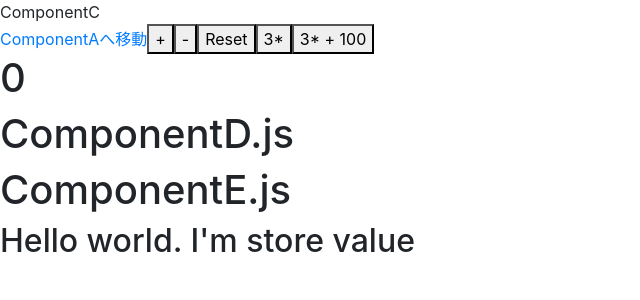
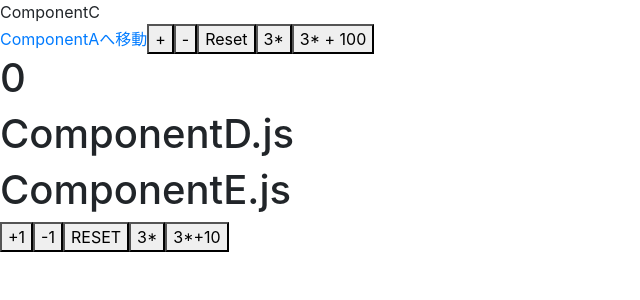
Before and after one commit to SatakeYusuke19920527/takumi-nishimura-app, a React (Create React App) app: page /componentc in a window 1280 px wide. Shown: the top 300 px of the page, without its empty margins (0-640 px from the left). Built offline with nearby package versions, Linux system fonts and the light colour scheme.

Commit message:
storeをつかってINCREMENTのやつをつくりました。

```diff
--- a/src/actions/index.js
+++ b/src/actions/index.js
@@ -4,3 +4,5 @@ export const RESET = 'RESET'
 export const ADD_EVENT = 'ADD_EVENT'
 export const ALLDELETE_EVENT = 'ALLDELETE_EVENT'
 export const DELETE_EVENT = 'DELETE_EVENT'
+export const SANBAI = 'SANBAI'
+export const SANBAITAS = 'SANBAITAS'
--- a/src/components/ComponentE.js
+++ b/src/components/ComponentE.js
@@ -1,11 +1,46 @@
 import React, { useContext } from 'react'
 import { Store } from '../store/index'
+import { INCREMENT, DECREMENT,RESET,SANBAI,SANBAITAS } from '../actions/index'
 const ComponentE = () => {
-  const value = useContext(Store)
+  const { globalState, setGlobalState } = useContext(Store);
+  const handleClick = () => {
+    setGlobalState({
+      type: INCREMENT
+    })
+  }
+   const handleClickone = () => {
+    setGlobalState({
+      type: DECREMENT
+    })
+   }
+  const handleClicktwo = () => {
+    setGlobalState({
+      type: RESET
+    })
+  }
+  const handleClickthree = () => {
+    setGlobalState({
+      type: SANBAI
+    })
+  }
+  const handleClickfour = () => {
+
+      setGlobalState({
+      type: SANBAITAS
+    })
+
+
+  }
+  console.log(globalState)
   return (
     <div>
       <h1>ComponentE.js</h1>
-      <h2>{value}</h2>
+      <button onClick={handleClick}>+1</button>
+      <button onClick={handleClickone}>-1</button>
+      <button onClick={handleClicktwo}>RESET</button>
+      <button onClick={handleClickthree}>3*</button>
+      <button onClick={handleClickfour}>3*+10</button>
+
    </div>
  )
 }
--- a/src/components/ComponentF.js
+++ b/src/components/ComponentF.js
@@ -1,11 +1,11 @@
 import React, { useContext } from 'react'
 import { Store } from '../store/index'
 const ComponentF = () => {
-  const value = useContext(Store)
+
   return (
     <div>
       <h1>ComponentF.js</h1>
-      <h2>{value}</h2>
+
     </div>
   )
 }
--- a/src/reducers/index.js
+++ b/src/reducers/index.js
@@ -1,4 +1,4 @@
-import { INCREMENT, DECREMENT, RESET, ADD_EVENT,DELETE_EVENT,ALLDELETE_EVENT } from '../actions/index';
+import { INCREMENT, DECREMENT, RESET, ADD_EVENT,DELETE_EVENT,ALLDELETE_EVENT,SANBAI,SANBAITAS } from '../actions/index';
 
 const reducer = (state = [], action) => {
     switch (action.type) {
@@ -8,10 +8,10 @@ const reducer = (state = [], action) => {
             return { ...state, count: state.count - 1 };
         case RESET:
             return { ...state, count: state.count = 0 };
-       /* case SANBAI:
+        case SANBAI:
             return { ...state, count: state.count * 3 };
         case SANBAITAS:
-            return { ...state, count: state.count % 3 }; */
+            return { ...state, count: state.count % 3 };
         case ADD_EVENT:
             const event = { title: action.title, body: action.body, comment: action.comment,}
             let id = state.length + 1
--- a/src/store/index.js
+++ b/src/store/index.js
@@ -1,10 +1,17 @@
-import React, { createContext } from 'react'
+import React, { createContext, useReducer } from 'react'
+import reducer from '../reducers/index'
+const initialState = {
+  count: 0
+}
 
-export const Store = createContext();
+export const Store = createContext({
+  globalState: initialState,
+  setGlobalState: () => null
+});
 
 const StoreProvider = ({ children }) => {
-  return <Store.Provider value="Hello world.
-  I'm store value">{children}</Store.Provider>;
+  const [globalState, setGlobalState] = useReducer(reducer, initialState);
+  return <Store.Provider value={{ globalState, setGlobalState }}>{children}</Store.Provider>;
 };
 
 export default StoreProvider;
```
